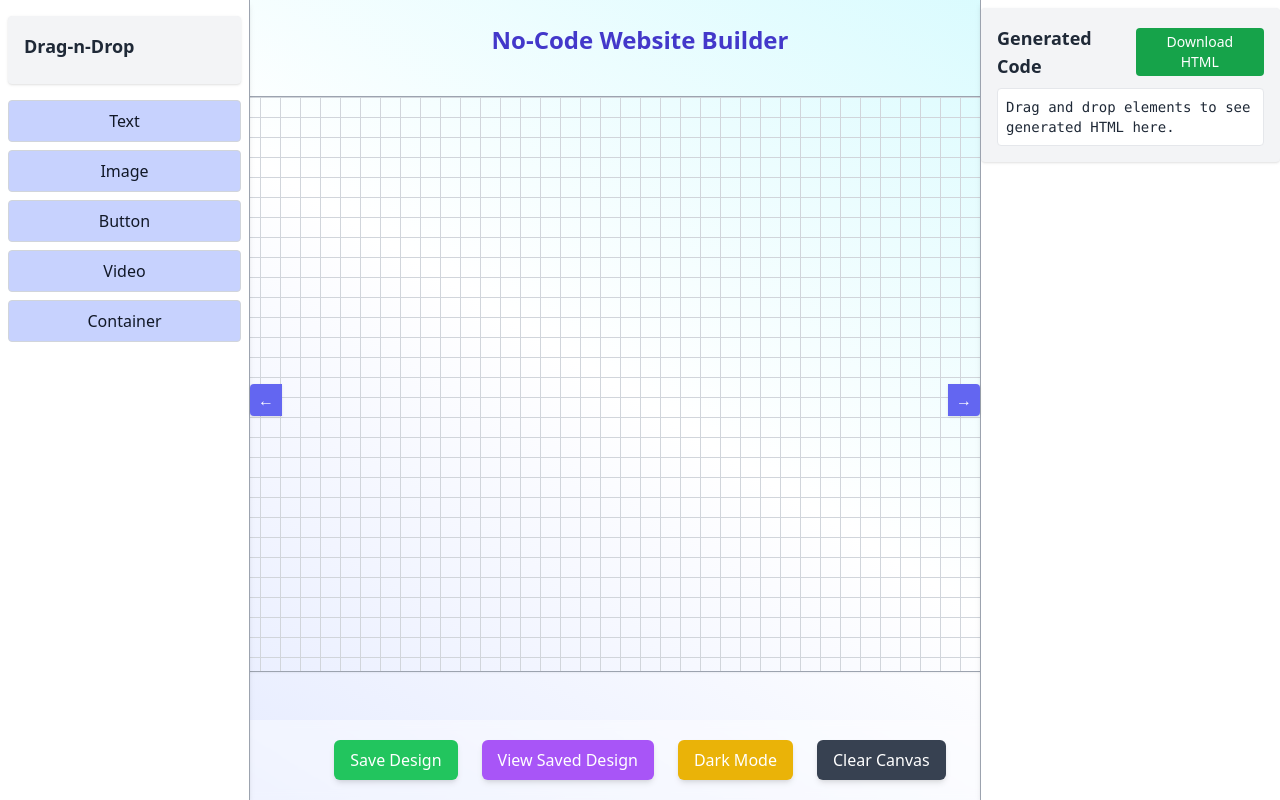
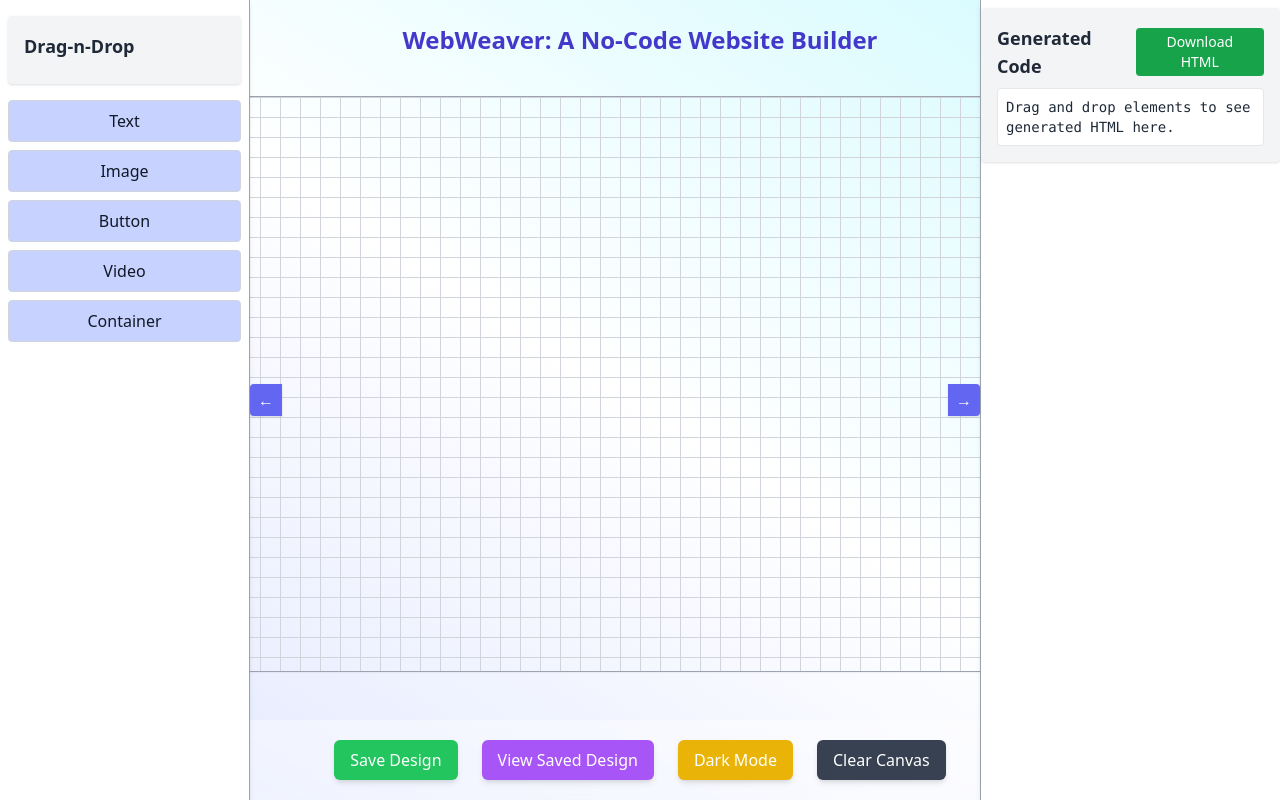
Before and after one commit to ManasPant03/Website_Builder, a React (Create React App) app: page / in a window 1280 px wide. Built offline with nearby package versions, Linux system fonts and the light colour scheme.

Commit message:
Updating

```diff
--- a/src/App.js
+++ b/src/App.js
@@ -77,7 +77,7 @@ ${bodyElements}
           {/* Header - Top 10% */}
           <div className="h-[10%] flex items-center justify-center px-4 relative z-10">
             <h1 className="text-2xl font-bold text-indigo-700 dark:text-white text-center">
-              No-Code Website Builder
+              WebWeaver: A No-Code Website Builder
             </h1>
           </div>
 
```
